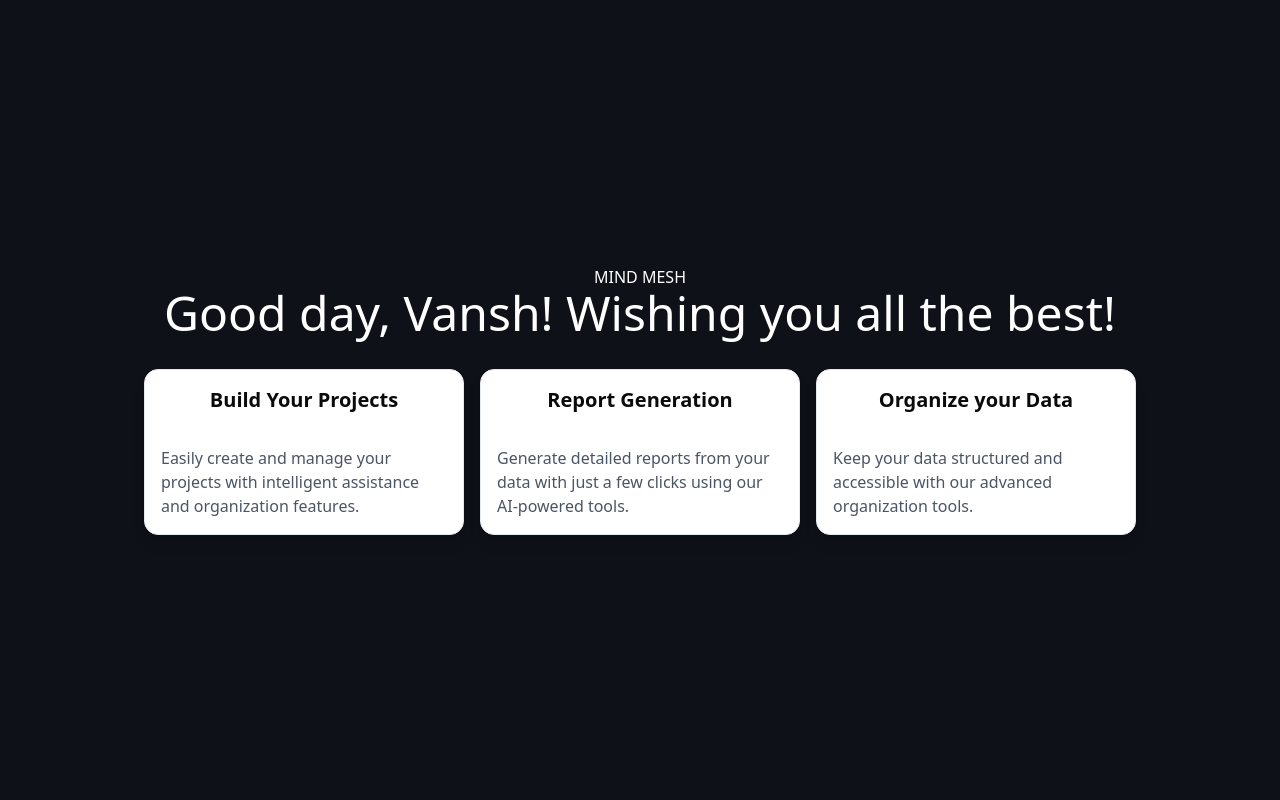
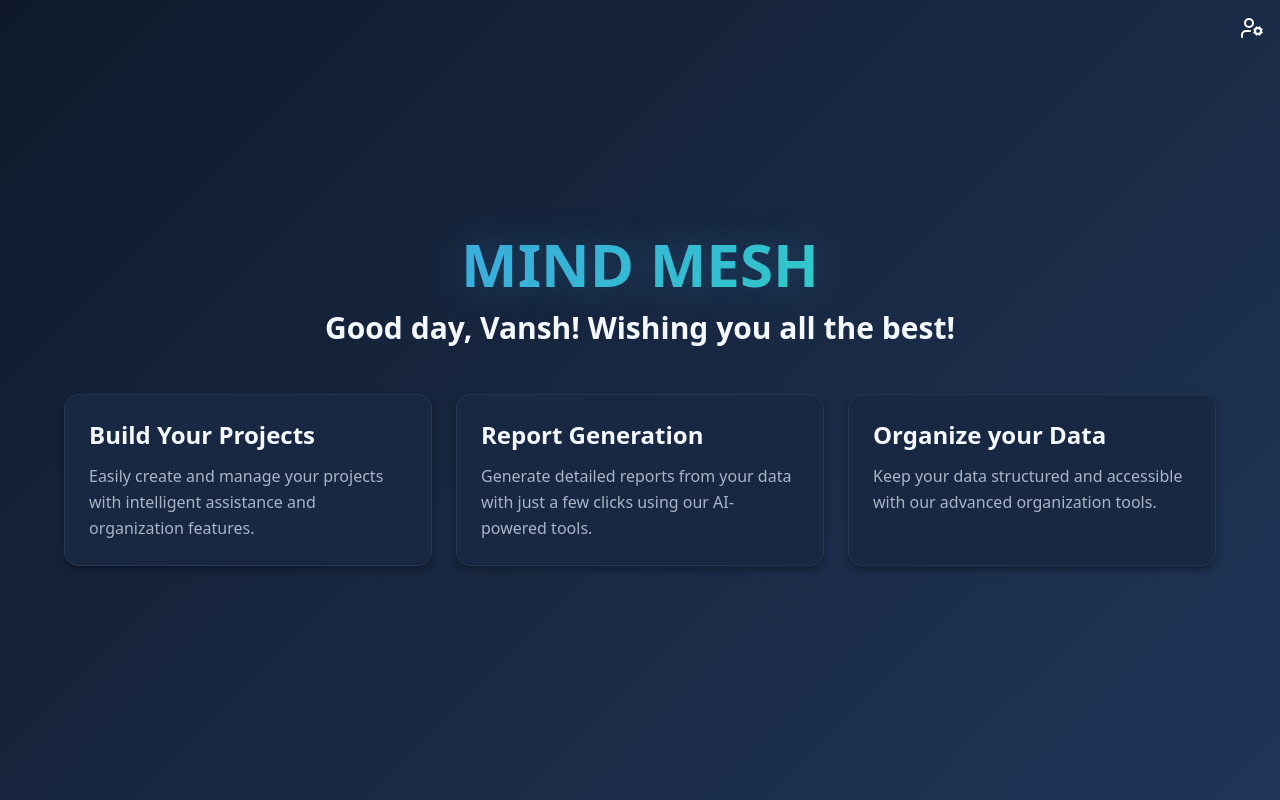
Before and after one commit to Van5sh/mind-mesh, a Next.js app: page /landingpage in a window 1280 px wide. Built offline with nearby package versions, Linux system fonts and the light colour scheme.

Commit message:
feat:colors scheme added

```diff
--- a/src/app/filesystem/Sidebar.tsx
+++ b/src/app/filesystem/Sidebar.tsx
@@ -1,11 +1,12 @@
 import { SidebarClose, SidebarOpen } from "lucide-react";
-
+import { useRouter } from "next/navigation";
 interface SidebarProps {
     open?: boolean;
     setOpen?: (open: boolean) => void;
 }
 
 const Sidebar: React.FC<SidebarProps> = ({ open, setOpen }) => {
+    const router = useRouter();
     return (
         <div className={`${open ? 'w-64 bg-[#112240]' : 'w-0'} h-screen  p-4 flex flex-col items-center transition-all duration-300`}>
             {open ? (
@@ -17,11 +18,25 @@ const Sidebar: React.FC<SidebarProps> = ({ open, setOpen }) => {
                     <h1 className="text-white font-bold text-lg mb-4">FILES</h1>
                     <div>
                         <ul className="text-white space-y-2">
-                            <li className="hover:bg-[#1d3557] p-2 rounded cursor-pointer">Home</li>
-                            <li className="hover:bg-[#1d3557] p-2 rounded cursor-pointer">Search</li>
-                            <li className="hover:bg-[#1d3557] p-2 rounded cursor-pointer">Files</li>
-                            <li className="hover:bg-[#1d3557] p-2 rounded cursor-pointer">Settings</li>
-                            <li className="hover:bg-[#1d3557] p-2 rounded cursor-pointer">Trash</li>
+                            <li className="hover:bg-[#1d3557] p-2 rounded cursor-pointer">
+                                <a href="/filesystem">
+                                    Home
+                                </a>
+                            </li>
+                            <li className="hover:bg-[#1d3557] p-2 rounded cursor-pointer">
+                                Search
+                            </li>
+                            <li  className="hover:bg-[#1d3557] p-2 rounded cursor-pointer">
+                                <a href="/filesystem/files">
+                                    Files
+                                </a>
+                            </li>
+                            <li className="hover:bg-[#1d3557] p-2 rounded cursor-pointer">
+                                Settings
+                            </li>
+                            <li className="hover:bg-[#1d3557] p-2 rounded cursor-pointer">
+                                Trash
+                            </li>
                         </ul>
                     </div>
                 </div>
--- /dev/null
+++ b/src/app/filesystem/files/page.tsx
@@ -0,0 +1,8 @@
+const FilesPage = () => {
+    return (
+        <div>
+            <h1>Files Page</h1>
+        </div>
+    );
+}
+export default FilesPage;
--- a/src/app/landingpage/page.tsx
+++ b/src/app/landingpage/page.tsx
@@ -1,7 +1,7 @@
 "use client"
 
 import { Card } from "@/components/ui/card";
-import { useState } from "react";
+import { useState, useEffect } from "react";
 import { useRouter } from "next/navigation";
 
 const greetings = [
@@ -20,7 +20,7 @@ const greetings = [
 
 const LandingPage = () => {
     const router = useRouter();
-    const [greeting] = useState(() => {
+    const [greeting, setGreeting] = useState(() => {
         const randomIndex = Math.floor(Math.random() * greetings.length);
         return greetings[randomIndex].replace("{name}", "Vansh");
     });
@@ -43,18 +43,72 @@ const LandingPage = () => {
         }
     ]
     return (
-        <div className="flex flex-col justify-center items-center h-screen">
-            <h1>MIND MESH</h1>
-            <h1 className="text-5xl" suppressHydrationWarning>{greeting}</h1>
-            <div className="flex flex-row justify-center items-center mt-8 gap-4">
+        <div
+            className="flex flex-col justify-center items-center min-h-screen p-8"
+            style={{
+                background: 'linear-gradient(135deg, #0F192B 0%, #182842 50%, #1F3557 100%)'
+            }}
+        >
+            <div className="text-center mb-12">
+                <h1
+                    className="text-6xl font-bold mb-4 bg-clip-text text-transparent"
+                    style={{
+                        backgroundImage: 'linear-gradient(135deg, #40A2E3, #2ED8C3)',
+                        textShadow: '0 0 40px rgba(64, 162, 227, 0.3)'
+                    }}
+                >
+                    MIND MESH
+                </h1>
+                <h2
+                    className="text-3xl font-semibold"
+                    style={{ color: '#F4F8FC' }}
+                    suppressHydrationWarning
+                >
+                    {greeting}
+                </h2>
+            </div>
+
+            <div className="grid grid-cols-1 md:grid-cols-3 gap-6 max-w-6xl w-full">
                 {Sectionsdata.map((section, idx)=>(
                     <Card
                         key={idx}
-                        className="p-4 hover:z-10 hover:shadow-2xl w-80 justify-center items-center shadow-lg border-slate-200"
+                        className="p-6 transition-all duration-300 cursor-pointer flex flex-col group relative overflow-hidden"
+                        style={{
+                            backgroundColor: '#182842',
+                            borderColor: '#253651',
+                            boxShadow: '0 4px 6px rgba(0, 0, 0, 0.3)'
+                        }}
                         onClick={()=>router.push(`/${section.link}`)}
                     >
-                        <h2 className="text-xl justify-center  font-bold mb-2">{section.title}</h2>
-                        <p className="text-gray-600">{section.description}</p>
+                        <div
+                            className="absolute inset-0 opacity-0 group-hover:opacity-100 transition-opacity duration-300 pointer-events-none"
+                            style={{
+                                background: 'linear-gradient(135deg, rgba(64,162,227,0.15), rgba(46,216,195,0.15))',
+                            }}
+                        />
+
+                        <div className="relative z-10">
+                            <h3
+                                className="text-2xl font-bold mb-3 group-hover:bg-clip-text group-hover:text-transparent transition-all duration-300"
+                                style={{
+                                    color: '#F4F8FC',
+                                }}
+                            >
+                                {section.title}
+                            </h3>
+                            <p
+                                className="leading-relaxed"
+                                style={{ color: '#A9B4C7' }}
+                            >
+                                {section.description}
+                            </p>
+                        </div>
+                        <div
+                            className="absolute bottom-0 left-0 right-0 h-1 transform scale-x-0 group-hover:scale-x-100 transition-transform duration-300 origin-left"
+                            style={{
+                                background: 'linear-gradient(90deg, #40A2E3, #2ED8C3)'
+                            }}
+                        />
                     </Card>
                 ))}
             </div>
--- a/src/app/layout.tsx
+++ b/src/app/layout.tsx
@@ -1,6 +1,7 @@
 import type { Metadata } from "next";
 import { Geist, Geist_Mono } from "next/font/google";
 import "./globals.css";
+import {  UserCog } from "lucide-react";
 
 const geistSans = Geist({
   variable: "--font-geist-sans",
@@ -25,8 +26,12 @@ export default function RootLayout({
   return (
     <html lang="en">
       <body
-        className={`${geistSans.variable} ${geistMono.variable} antialiased bg-[#0E1117] text-white`}
+        className={`${geistSans.variable} ${geistMono.variable} antialiased bg-[#0f192b] text-white relative`}
       >
+        <UserCog
+          size={24}
+          className="fixed top-4 right-4 z-50 cursor-pointer hover:text-gray-300 transition-colors"
+        />
         {children}
       </body>
     </html>
--- a/src/app/project/page.tsx
+++ b/src/app/project/page.tsx
@@ -15,7 +15,7 @@ const ProjectPage: React.FC = () => {
   const [activeIndex, setActiveIndex] = useState(0);
 
   return (
-    <div className="flex flex-col min-h-screen bg-gray-50">
+    <div className="flex flex-col min-h-screen">
 
       <header className="flex flex-col justify-center items-center py-6 ">
         <Sections sections={sectionData} onSelect={(idx) => setActiveIndex(idx)} />
--- a/src/contants/colors.ts
+++ b/src/contants/colors.ts
@@ -1,29 +1,28 @@
 const colors = {
   mindmesh: {
-    primary: "#A8D8F0",
-    accent: "#AEE2D1",
-    background: "#FFFAF3",
-    surface: "#EAF6FB",
-    border: "#E6E9EF",
+    background: "#0F192B",
+    surface: "#182842",
+    surfaceAlt: "#1F3557",
+    border: "#253651",
+    sky: "#40A2E3",
+    secondary: "#2ED8C3",
+    text: {
+      primary: "#F4F8FC",
+      secondary: "#A9B4C7",
+      muted: "#7B8497",
+    },
+    success: "#34D399",
+    warning: "#FBBF24",
+    error: "#EF4444",
+    info: "#60A5FA",
 
-    text: {
-      primary: "#1E1E1E",
-      secondary: "#6B7280",
-      muted: "#9CA3AF",
-    },
+    hover: "#20314E",
+    shadow: "rgba(64, 162, 227, 0.25)",
 
-    success: "#B7E4C7",
-    warning: "#FEEBCB",
-    error: "#FBC4C4",
-    info: "#C8E4F8",
-
-    hover: "#DFF6F0",   // Frosted Aqua
-    focus: "#EAF6FB",   // Soft Blue Highlight
-    shadow: "rgba(0, 0, 0, 0.04)",
     gradient: {
-      primary: "linear-gradient(135deg, #A8D8F0, #AEE2D1)",
-      accent: "linear-gradient(135deg, #DFF6F0, #EAF6FB)",
-      hover: "linear-gradient(135deg, #EAF6FB, #FFFFFF)",
+      primary: "linear-gradient(135deg, #40A2E3, #2ED8C3)",
+      accent: "linear-gradient(135deg, #182842, #1F3557)",
+      glow: "linear-gradient(135deg, rgba(64,162,227,0.2), rgba(46,216,195,0.2))",
     },
   },
 };
```
Also changed, not shown: src/components/component/Sections.tsx (+36 -10 lines).
